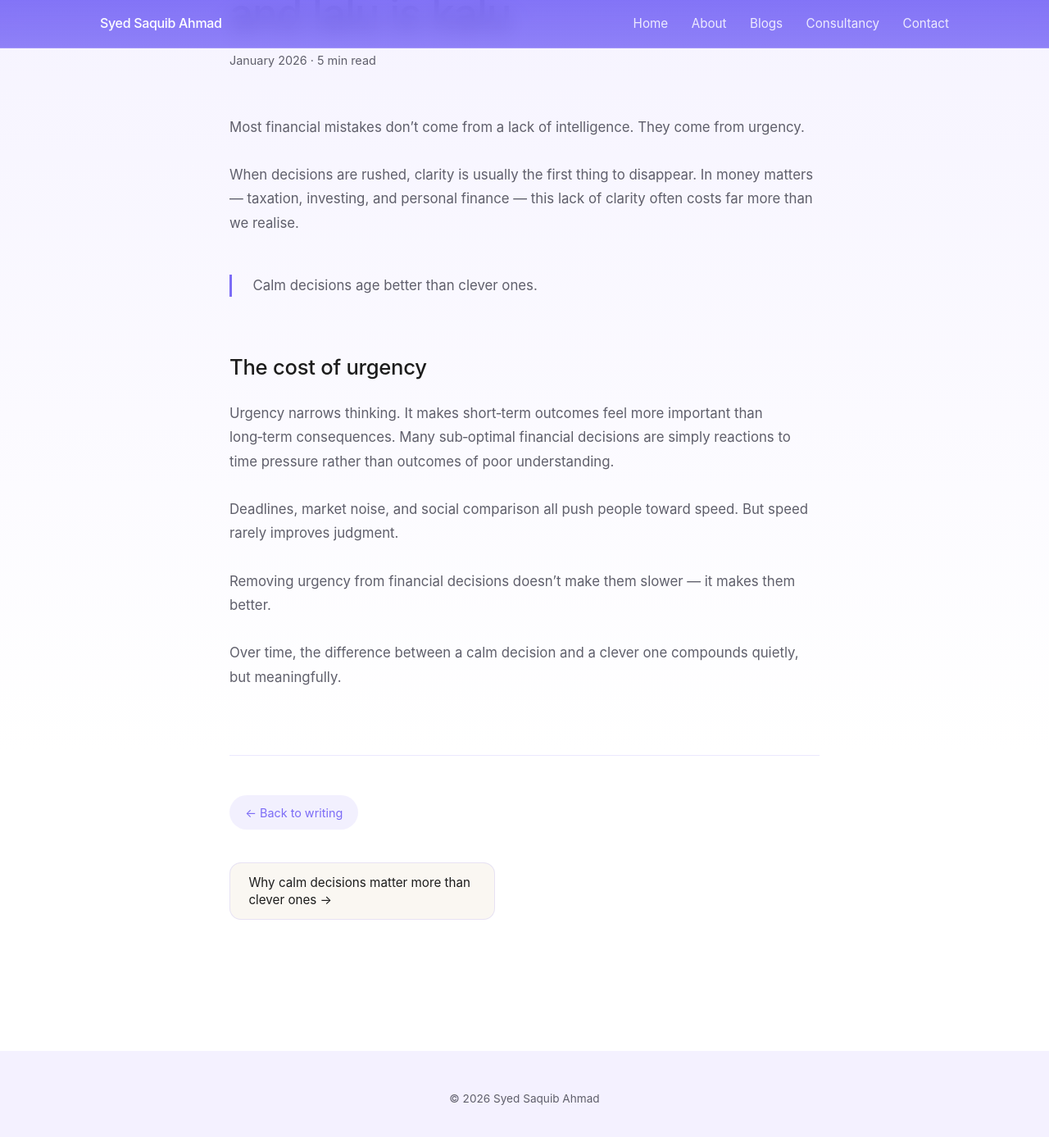
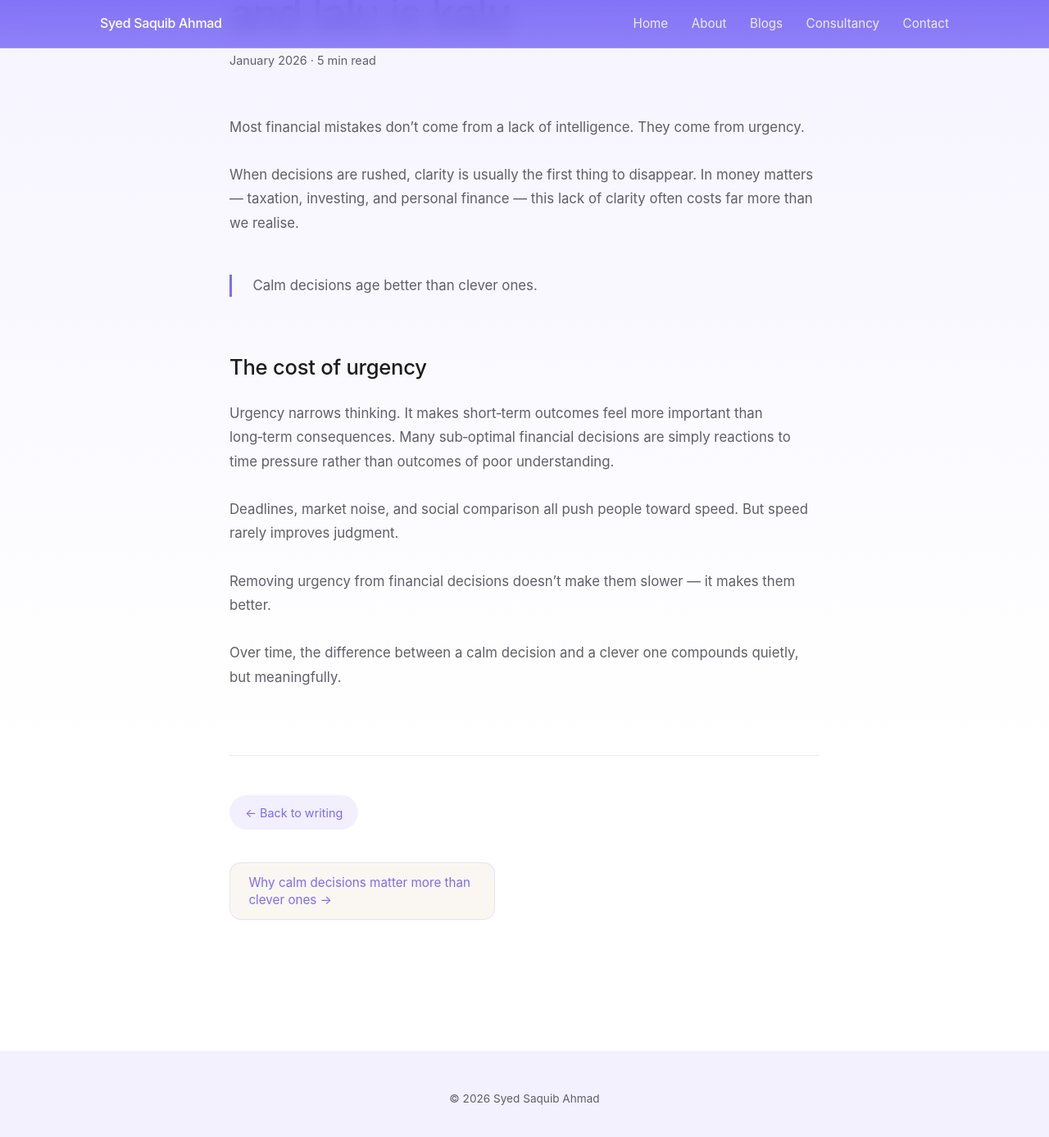
Before and after one commit to saquibahmad1234/syedsaquibahmad, a Jekyll site: the page built from _posts/2026-01-10-why-aalu-came-before-lalu.md, in a window 1280 px wide and 1400 px high, scrolled down 216 px. Shown: the top 1387 px of the window at 82% size. Built offline with Jekyll 4.4.1, drawn with Linux system fonts in a browser that asks for light colours.

Commit message:
Update style.css

```diff
--- a/assets/css/style.css
+++ b/assets/css/style.css
@@ -412,7 +412,7 @@ blockquote {
   border: 1px solid rgba(124,108,246,0.15);
   text-decoration: none;
   font-size: 0.95rem;
-  color: var(--text-dark);
+  color: var(--purple-main);
 }
 
 .post-nav a:hover {
```
